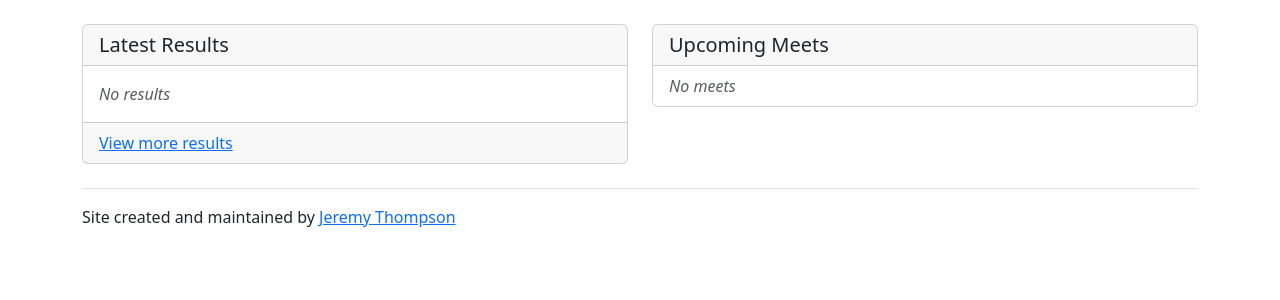
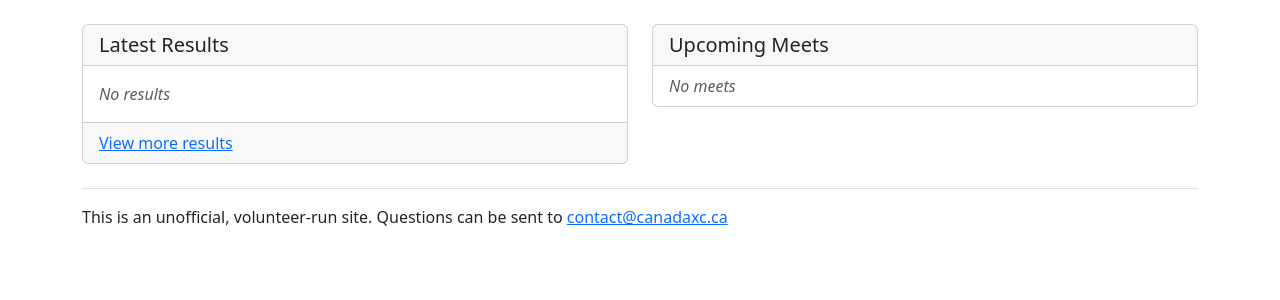
Before and after one commit to jhthompson/canada-xc, a Django app: page / in a window 1280 px wide. Shown: the part 66-366 px from the top of the page. Run offline with Django 5.2, Linux system fonts and the light colour scheme; data that the repository does not hold is empty; parts of the project's set-up code (start-up, migrations or seed data) failed here and were passed over; some libraries are stand-ins or nearby versions.

Commit message:
Update footer wording

```diff
--- a/templates/base.html
+++ b/templates/base.html
@@ -54,7 +54,7 @@
     <div class="container">
         <footer class="py-3 my-4 border-top">
             <p class="fw-light mb-0">
-                Site created and maintained by <a href="https://jhthompson.ca">Jeremy Thompson</a>
+                This is an unofficial, volunteer-run site. Questions can be sent to <a href="mailto:contact@canadaxc.ca">contact@canadaxc.ca</a>
             </p>
         </footer>
     </div>
```
